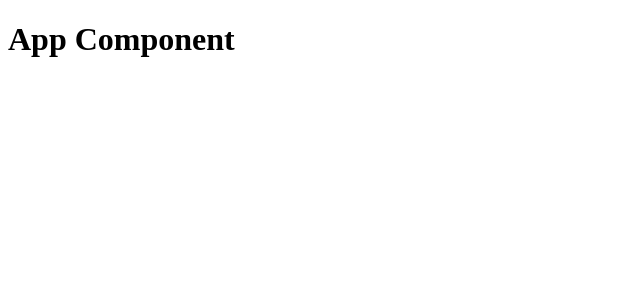
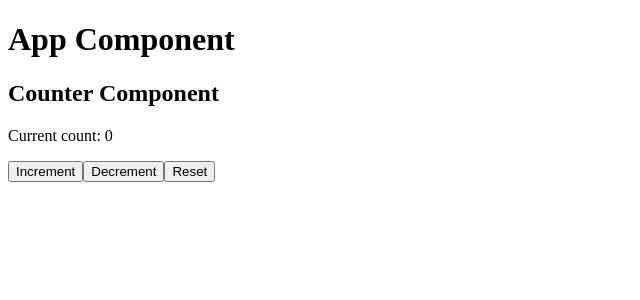
Before and after one commit to PratikSomwanshi/Angular_Start, an Angular app: page / in a window 1280 px wide. Shown: the top 300 px of the page, without its empty margins (0-640 px from the left). Built offline with nearby package versions, Linux system fonts and the light colour scheme.

Commit message:
done with basic counter

```diff
--- a/src/app/app.component.html
+++ b/src/app/app.component.html
@@ -1,3 +1,4 @@
 <div>
   <h1>App Component</h1>
+  <app-counter></app-counter>
 </div>
--- a/src/app/app.module.ts
+++ b/src/app/app.module.ts
@@ -3,10 +3,12 @@ import { BrowserModule } from '@angular/platform-browser';
 
 import { AppRoutingModule } from './app-routing.module';
 import { AppComponent } from './app.component';
+import { CounterComponent } from './counter/counter.component';
 
 @NgModule({
   declarations: [
-    AppComponent
+    AppComponent,
+    CounterComponent
   ],
   imports: [
     BrowserModule,
--- /dev/null
+++ b/src/app/counter/counter.component.html
@@ -0,0 +1,9 @@
+<div>
+    <h2>Counter Component</h2>
+    <!--                string interpolation  -->
+    <p>Current count: {{ count }}</p>
+    <button (click)="inc()">Increment</button>
+    <!--       property binding   event binding         -->
+    <button [disabled]="disable" (click)="dec()">Decrement</button>
+    <button (click)="reset()">Reset</button>
+</div>
--- /dev/null
+++ b/src/app/counter/counter.component.ts
@@ -0,0 +1,37 @@
+import { Component } from '@angular/core';
+
+@Component({
+  selector: 'app-counter',
+  templateUrl: './counter.component.html',
+  styleUrl: './counter.component.scss',
+})
+export class CounterComponent {
+  count = 0;
+  disable = false;
+
+  checkCount() {
+    if (this.count <= 0) {
+      this.disable = true;
+      return false;
+    }
+    return true;
+  }
+
+  inc() {
+    this.disable = false;
+    this.count++;
+  }
+
+  dec() {
+    if (this.checkCount()) {
+      this.count--;
+    }
+    this.checkCount();
+  }
+
+  reset() {
+    if (this.count != 0) {
+      this.count = 0;
+    }
+  }
+}
```
Also changed, not shown: src/app/counter/counter.component.scss (added), 1 other file (tests, documents, lock files or other folders).
